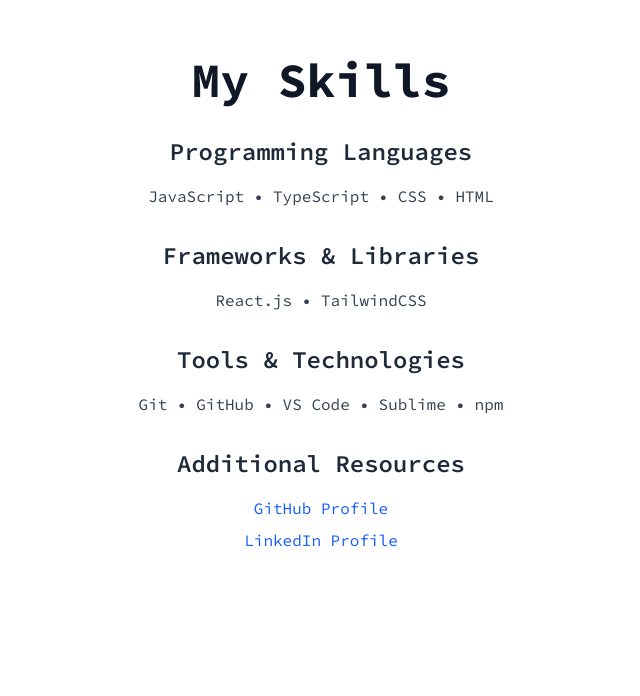
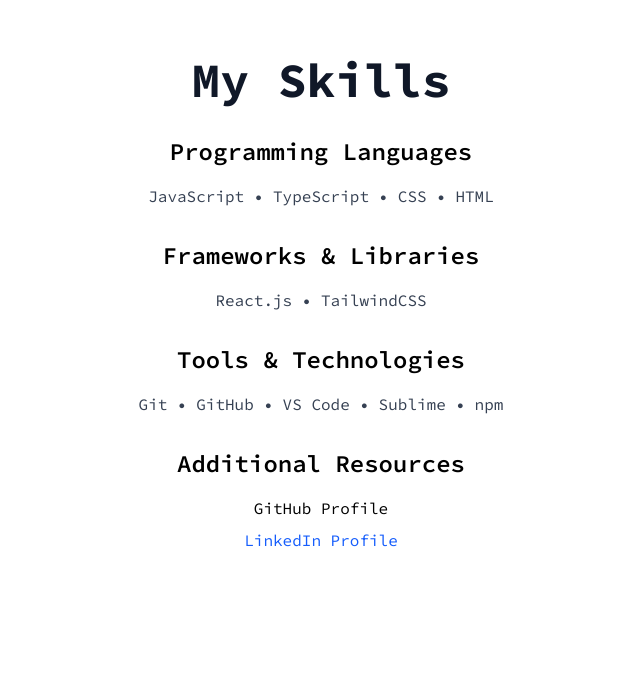
Before and after one commit to Ramsurya-M/Portfolio, a Next.js app: page / in a window 1280 px wide. Shown: the part 1624-2320 px from the top of the page, without its empty margins (319-959 px from the left). Built offline with nearby package versions, Linux system fonts and the light colour scheme.

Commit message:
new commit 1

```diff
--- a/app/About.tsx
+++ b/app/About.tsx
@@ -7,12 +7,10 @@
   const { theme } = useTheme(); // Get the current theme
 
   return (
-    // Apply conditional background color based on theme
-    <div className={`min-h-screen p-4 sm:p-6 md:p-8 flex items-center ${theme === 'dark' ? 'bg-black text-white' : 'bg-white text-gray-800'}`}>
+    <div className="min-h-screen p-4 sm:p-6 md:p-8 flex items-center bg-white text-gray-800 dark:bg-black dark:text-white">
       <div className="container mx-auto flex flex-col md:flex-row items-center justify-between gap-6 md:gap-12">
         <div className="w-full md:w-1/2 text-center md:text-left">
-          {/* Apply conditional text color for heading */}
-          <h1 className={`text-3xl sm:text-4xl font-bold mb-4 sm:mb-6 ${theme === 'dark' ? 'text-white' : 'text-gray-900'}`}>About Me</h1>
+          <h1 className="text-3xl sm:text-4xl font-bold mb-4 sm:mb-6 text-gray-900 dark:text-white">About Me</h1>
           {/* Paragraphs will inherit text color from the main div */}
           <p className="text-base sm:text-lg mb-3 sm:mb-4 px-4 md:px-0">
             Hello! I&apos;m a passionate developer with a keen interest in building innovative web solutions.
--- a/app/Skill.tsx
+++ b/app/Skill.tsx
@@ -4,42 +4,35 @@
 import { useTheme } from 'next-themes'; // Import useTheme
 
 const SkillsPage = () => {
-  const { theme } = useTheme(); // Get the current theme
+  // No need to use theme for styling
+  // const { theme } = useTheme();
 
   return (
-    // Apply conditional background and text colors to the main container
-    <div className={`min-h-screen p-8 flex flex-col items-center ${theme === 'dark' ? 'bg-black text-white' : 'bg-white text-gray-700'}`}>
-      {/* Apply conditional text color to the main heading */}
-      <h1 className={`text-5xl font-bold mb-8 text-center ${theme === 'dark' ? 'text-white' : 'text-gray-900'}`}>My Skills</h1>
-
+    <div className="min-h-screen p-8 flex flex-col items-center bg-white text-gray-700 dark:bg-black dark:text-white">
+      <h1 className="text-5xl font-bold mb-8 text-center text-gray-900 dark:text-white">My Skills</h1>
       <div className="space-y-8 w-full max-w-2xl">
         <section className="text-center">
-          {/* Apply conditional text color to section headings */}
-          <h2 className={`text-2xl font-semibold mb-4 ${theme === 'dark' ? 'text-gray-100' : 'text-gray-800'}`}>Programming Languages</h2>
+          <h2 className="text-2xl font-semibold mb-4 text-black dark:text-white">Programming Languages</h2>
           <p>JavaScript • TypeScript • CSS • HTML</p>
         </section>
 
         <section className="text-center">
-          {/* Apply conditional text color to section headings */}
-          <h2 className={`text-2xl font-semibold mb-4 ${theme === 'dark' ? 'text-gray-100' : 'text-gray-800'}`}>Frameworks & Libraries</h2>
+          <h2 className="text-2xl font-semibold mb-4 text-black dark:text-white">Frameworks & Libraries</h2>
           <p>React.js • TailwindCSS</p>
         </section>
 
         <section className="text-center">
-          {/* Apply conditional text color to section headings */}
-          <h2 className={`text-2xl font-semibold mb-4 ${theme === 'dark' ? 'text-gray-100' : 'text-gray-800'}`}>Tools & Technologies</h2>
+          <h2 className="text-2xl font-semibold mb-4 text-black dark:text-white">Tools & Technologies</h2>
           <p>Git • GitHub • VS Code • Sublime • npm</p>
         </section>
 
         <section className="text-center">
-          {/* Apply conditional text color to section headings */}
-          <h2 className={`text-2xl font-semibold mb-4 ${theme === 'dark' ? 'text-gray-100' : 'text-gray-800'}`}>Additional Resources</h2>
+          <h2 className="text-2xl font-semibold mb-4 text-black dark:text-white">Additional Resources</h2>
           <ul className="list-none space-y-2">
             <li>
-              {/* Apply conditional text color to links */}
               <a
                 href="https://github.com/Ramsurya-M"
-                className={`${theme === 'dark' ? 'text-blue-400 hover:text-blue-300' : 'text-blue-600 hover:text-blue-800'} hover:underline`}
+                className="text-black hover:text-blue-800 dark:text-blue-400 dark:hover:text-white hover:underline"
                 target="_blank"
                 rel="noopener noreferrer"
               >
@@ -47,10 +40,9 @@
               </a>
             </li>
             <li>
-              {/* Apply conditional text color to links */}
               <a
                 href="https://www.linkedin.com/in/ramsurya2614/"
-                className={`${theme === 'dark' ? 'text-blue-400 hover:text-blue-300' : 'text-blue-600 hover:text-blue-800'} hover:underline`}
+                className="text-blue-600 hover:text-blue-800 dark:text-blue-400 dark:hover:text-blue-300 hover:underline"
                 target="_blank"
                 rel="noopener noreferrer"
               >
```
